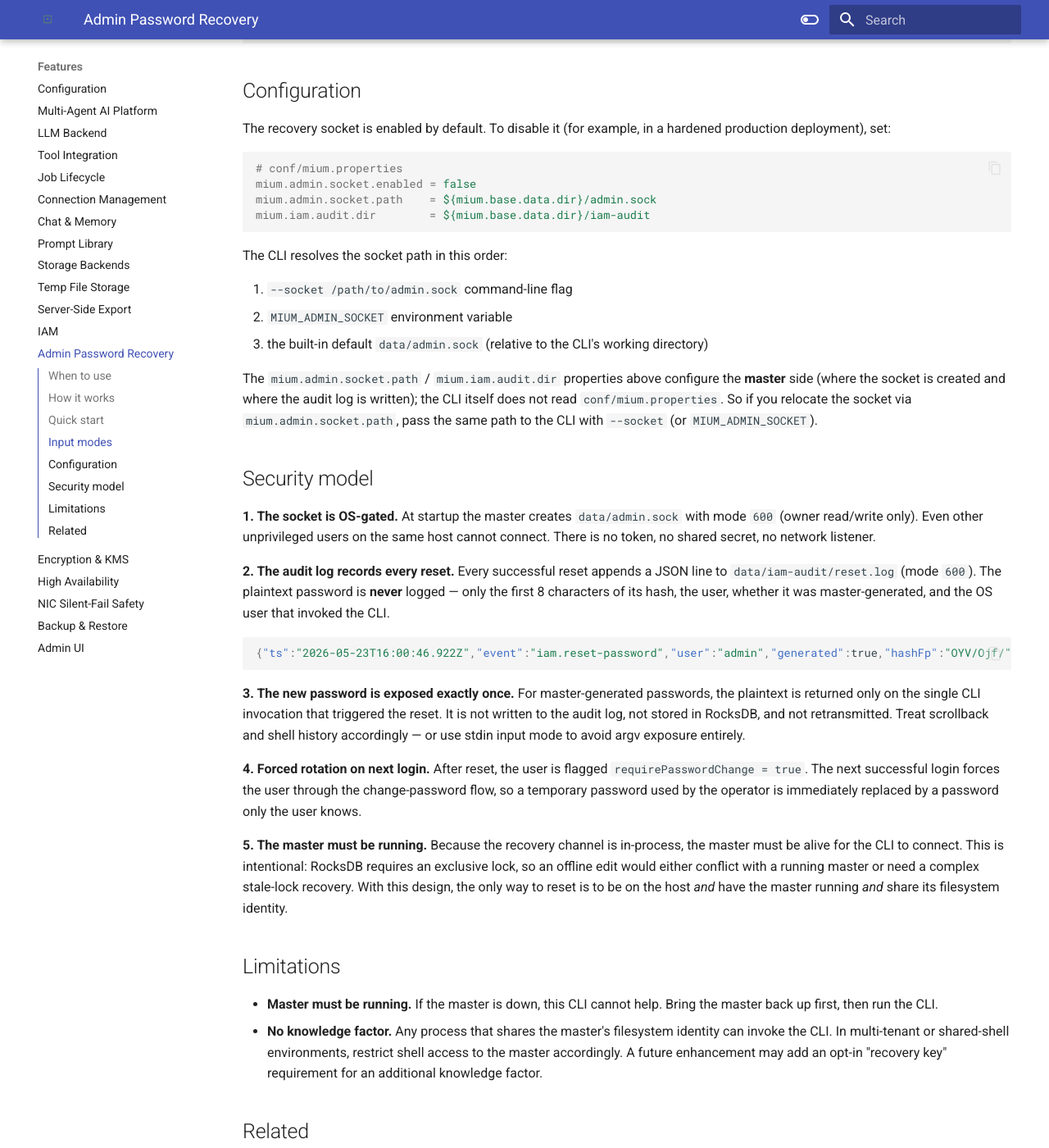
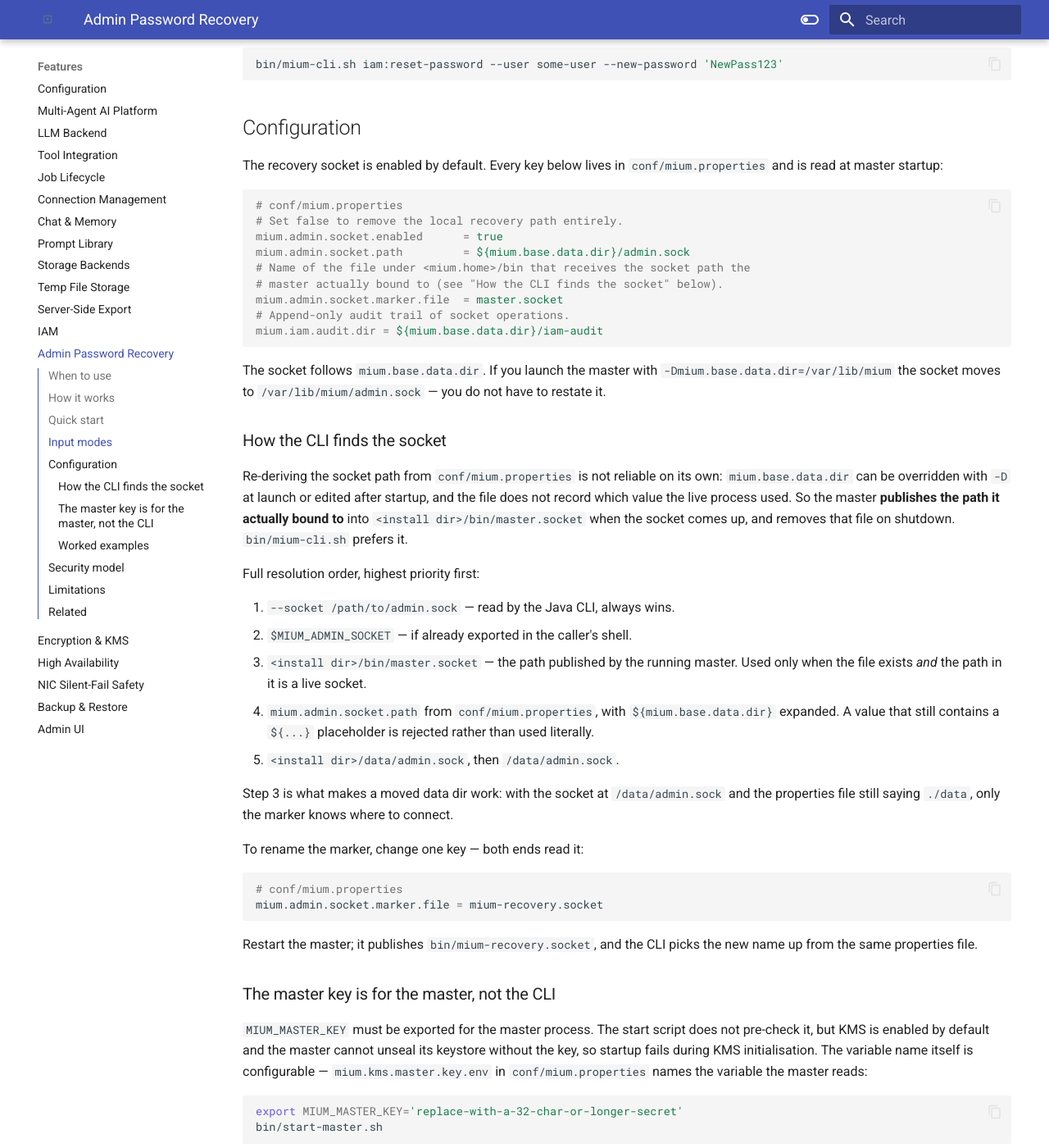
Before and after one commit to cloudcheflabs/mium-docs, an MkDocs documentation site: the page built from docs/features/admin-password-recovery.md, in a window 1280 px wide and 1400 px high, scrolled down 1935 px. Shown: the whole window at 82% size. Built offline with MkDocs 1.6.1 and Material for MkDocs 9.7.7, drawn with Linux system fonts in a browser that asks for light colours; the version menu is left out; some of the changed text lies outside the part shown.

Commit message:
admin recovery socket: document the config keys and how the CLI finds the socket
Two things were wrong on this page. It claimed the CLI does not read
conf/mium.properties and told operators to re-pass a relocated socket path with
--socket; and the properties it pointed at were not documented in the shipped
config file at all.

Both are fixed in the product, so the docs follow:
   - mium.properties now carries the admin-socket section (enabled / path /
     marker.file) that MiumConfig has been reading all along, so the keys are
     discoverable where operators look for them.
   - mium-cli.sh reads the same file, expands ${mium.base.data.dir} in the socket
     path (it used to take the value verbatim, so the fallback looked for a literal
     "${mium.base.data.dir}/admin.sock"), and rejects any value still holding a
     placeholder.
   - The marker file name is configuration — mium.admin.socket.marker.file, read by
     both the master and the CLI — so renaming it is a single edit rather than a
     patch in two languages.

The page now documents the real five-step resolution order (--socket → env →
published marker → properties with substitution → defaults) and explains why the
marker exists: mium.base.data.dir can be overridden with -D at launch or edited
after startup, and nothing in the file records what the live process used.

Also added: the master key distinction — MIUM_MASTER_KEY is required by the master
process (KMS is on by default and it cannot unseal its keystore without it) but not
by mium-cli.sh, which only opens the socket and lets the running master do the
work; verified by invoking the CLI with the variable unset. And worked examples:
same-user on the host, sudo -u to the service account, docker exec, a relocated
data dir read back from the marker, --socket for a non-standard path, and stdin
input so the password never reaches argv.

Verified against a live master in tests/docker-compose-nic-fail-test.yml, including
renaming the marker in mium.properties and restarting — the master published the new
name and the CLI followed it.

````diff
--- a/docs/features/admin-password-recovery.md
+++ b/docs/features/admin-password-recovery.md
@@ -37,8 +37,9 @@
 
 | Property | Value |
 |---|---|
-| **Socket path** | `data/admin.sock` (mode `600`) |
+| **Socket path** | `${mium.base.data.dir}/admin.sock` by default, mode `600` — the live value is published to `bin/master.socket` |
 | **Authentication** | OS file permission — same user as the master process |
+| **Socket path marker** | `bin/master.socket` — written when the socket binds, removed on shutdown |
 | **Network surface** | none — Unix domain socket only |
 | **Downtime** | none — applied in-process on the live master |
 | **Cluster sync** | automatic — leader fans the new IAM state out to followers and workers |
@@ -73,23 +74,110 @@
 
 ## Configuration
 
-The recovery socket is enabled by default. To disable it (for example, in a
-hardened production deployment), set:
+The recovery socket is enabled by default. Every key below lives in
+`conf/mium.properties` and is read at master startup:
 
 ```properties
 # conf/mium.properties
-mium.admin.socket.enabled = false
-mium.admin.socket.path    = ${mium.base.data.dir}/admin.sock
-mium.iam.audit.dir        = ${mium.base.data.dir}/iam-audit
+# Set false to remove the local recovery path entirely.
+mium.admin.socket.enabled      = true
+mium.admin.socket.path         = ${mium.base.data.dir}/admin.sock
+# Name of the file under <mium.home>/bin that receives the socket path the
+# master actually bound to (see "How the CLI finds the socket" below).
+mium.admin.socket.marker.file  = master.socket
+# Append-only audit trail of socket operations.
+mium.iam.audit.dir = ${mium.base.data.dir}/iam-audit
 ```
 
-The CLI resolves the socket path in this order:
+The socket follows `mium.base.data.dir`. If you launch the master with
+`-Dmium.base.data.dir=/var/lib/mium` the socket moves to
+`/var/lib/mium/admin.sock` — you do not have to restate it.
 
-1. `--socket /path/to/admin.sock` command-line flag
-2. `MIUM_ADMIN_SOCKET` environment variable
-3. the built-in default `data/admin.sock` (relative to the CLI's working directory)
+### How the CLI finds the socket
 
-The `mium.admin.socket.path` / `mium.iam.audit.dir` properties above configure the **master** side (where the socket is created and where the audit log is written); the CLI itself does not read `conf/mium.properties`. So if you relocate the socket via `mium.admin.socket.path`, pass the same path to the CLI with `--socket` (or `MIUM_ADMIN_SOCKET`).
+Re-deriving the socket path from `conf/mium.properties` is not reliable on its own:
+`mium.base.data.dir` can be overridden with `-D` at launch or edited after
+startup, and the file does not record which value the live process used. So the
+master **publishes the path it actually bound to** into
+`<install dir>/bin/master.socket` when the socket comes up, and removes that file on
+shutdown. `bin/mium-cli.sh` prefers it.
+
+Full resolution order, highest priority first:
+
+1. `--socket /path/to/admin.sock` — read by the Java CLI, always wins.
+2. `$MIUM_ADMIN_SOCKET` — if already exported in the caller's shell.
+3. `<install dir>/bin/master.socket` — the path published by the running master.
+   Used only when the file exists *and* the path in it is a live socket.
+4. `mium.admin.socket.path` from `conf/mium.properties`, with
+   `${mium.base.data.dir}` expanded. A value that still contains a
+   `${...}` placeholder is rejected rather than used literally.
+5. `<install dir>/data/admin.sock`, then `/data/admin.sock`.
+
+Step 3 is what makes a moved data dir work: with the socket at
+`/data/admin.sock` and the properties file still saying `./data`, only the marker
+knows where to connect.
+
+To rename the marker, change one key — both ends read it:
+
+```bash
+# conf/mium.properties
+mium.admin.socket.marker.file = mium-recovery.socket
+```
+
+Restart the master; it publishes `bin/mium-recovery.socket`, and the CLI
+picks the new name up from the same properties file.
+
+### The master key is for the master, not the CLI
+
+`MIUM_MASTER_KEY` must be exported for the master process. The start script does not pre-check it, but KMS is enabled by default and the master cannot unseal its keystore without the key, so startup fails during KMS initialisation.
+The variable name itself is configurable — `mium.kms.master.key.env` in
+`conf/mium.properties` names the variable the master reads:
+
+```bash
+export MIUM_MASTER_KEY='replace-with-a-32-char-or-longer-secret'
+bin/start-master.sh
+```
+
+`bin/mium-cli.sh` does **not** need it. The CLI only opens the Unix socket and
+hands the request to the running master, which already holds the unsealed key,
+so this works with the variable unset:
+
+```bash
+unset MIUM_MASTER_KEY
+bin/mium-cli.sh ping
+# pong
+```
+
+If a CLI invocation complains about the key rather than the socket, you are
+running a start script, not the CLI.
+
+### Worked examples
+
+```bash
+# 1. On the host, as the same OS user that runs the master:
+cd /opt/mium
+bin/mium-cli.sh ping
+bin/mium-cli.sh iam:reset-password
+
+# 2. The master runs as a service account and you are root:
+sudo -u mium /opt/mium/bin/mium-cli.sh iam:reset-password
+
+# 3. Inside a container:
+docker exec -it mium-master-1 /app/bin/mium-cli.sh iam:reset-password
+
+# 4. Data dir was relocated at launch — no extra flags needed, the CLI
+#    reads the published marker:
+cat /opt/mium/bin/master.socket
+# /var/lib/mium/admin.sock
+bin/mium-cli.sh ping
+
+# 5. Socket in a non-standard place and no marker (the master is stopped,
+#    or you are on a host where the marker was cleaned up):
+bin/mium-cli.sh --socket /var/lib/mium/admin.sock iam:reset-password
+
+# 6. Non-interactive automation, password from stdin so it never reaches argv:
+echo 'S0me!Strong!Pass' | bin/mium-cli.sh iam:reset-password --new-password -
+```
 
 ## Security model
 
````
Also changed, not shown: docs/features/configuration.md (+1 -0 lines).
